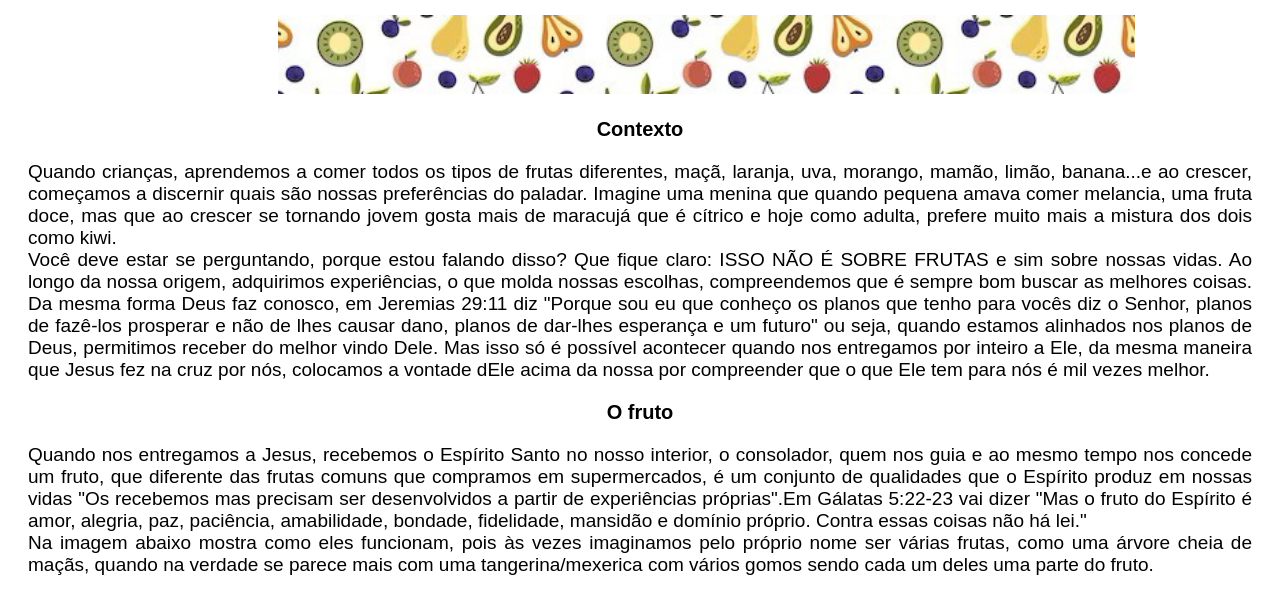
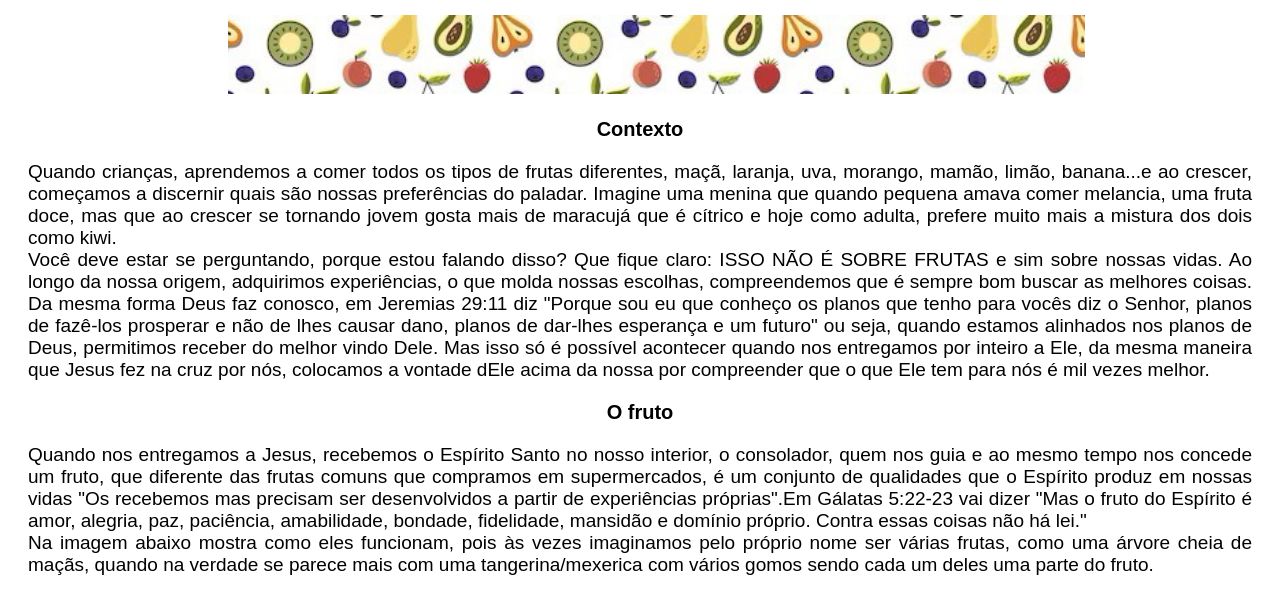
Before and after one commit to LeticiaEsterC/Atividade1.HTML, a plain HTML site: page index.html in a window 1280 px wide. Shown: the part 237-826 px from the top of the page. Drawn offline with Linux system fonts and the light colour scheme.

Commit message:
Update index.css

```diff
--- a/index.css
+++ b/index.css
@@ -54,7 +54,7 @@ html{
   height: 100px;
   width: 70%;
   text-align: center;
-  padding-left: 250px;
+  padding-left: 200px;
 
 }
 
```
